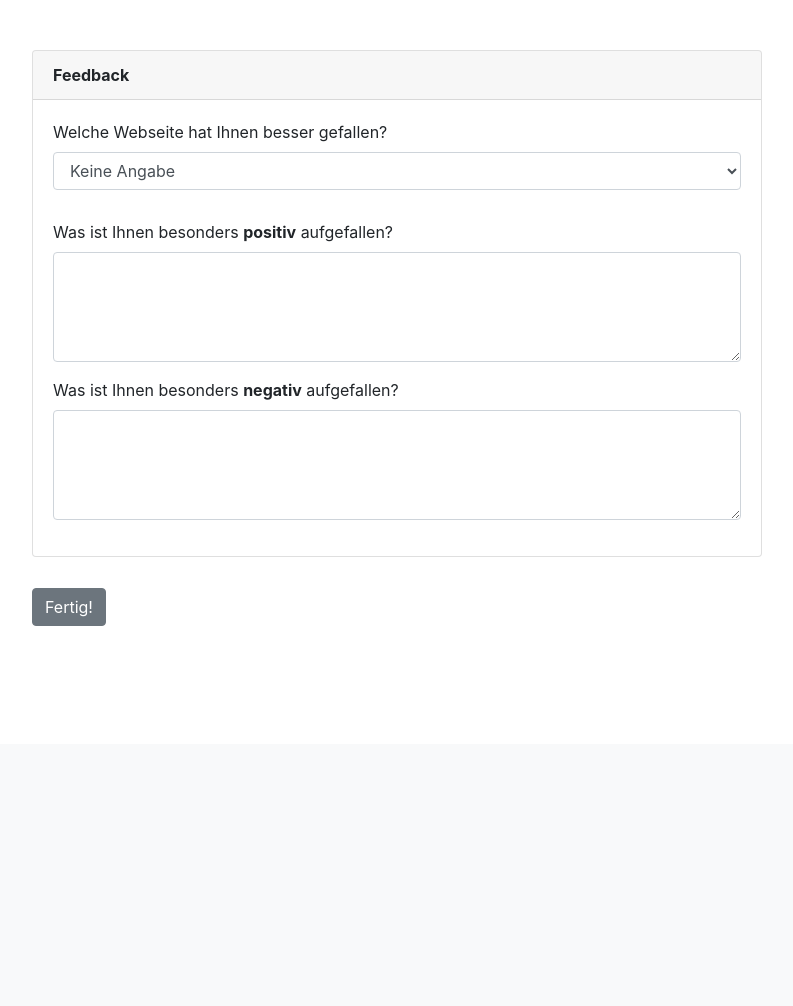
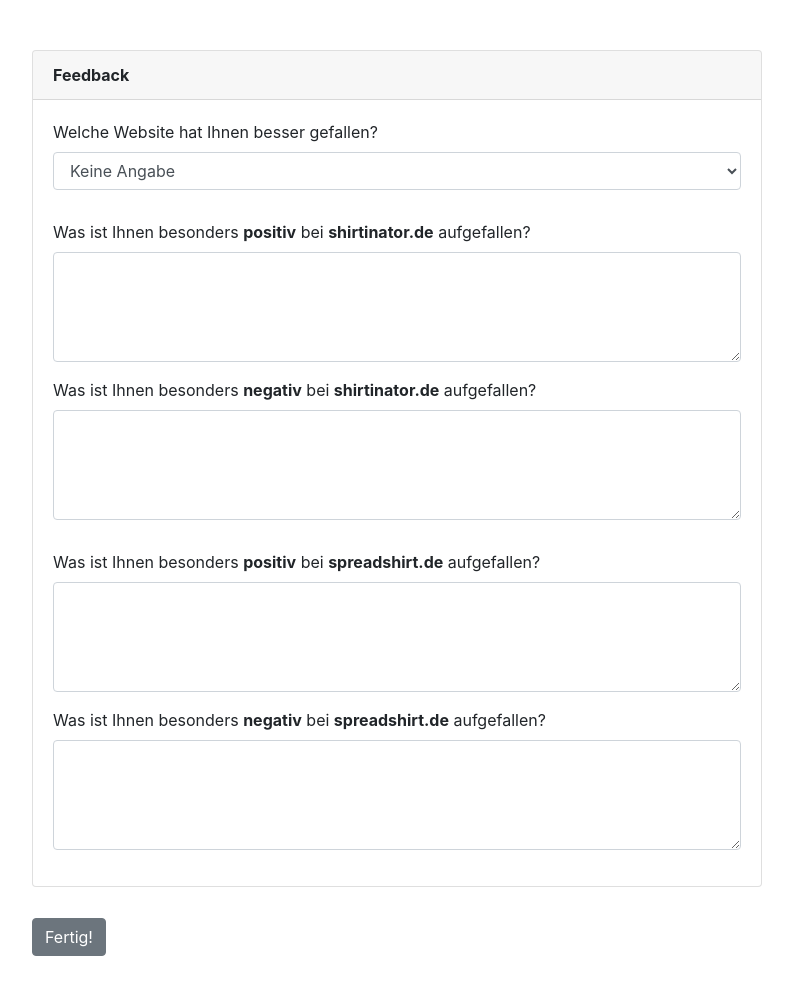
Before and after one commit to severinsimmler/usability-survey, a Python web app: template application/templates/post.html in a window 1280 px wide. Shown: the part 56-1062 px from the top of the page, without its empty margins (243-1036 px from the left). Before the commit the page ends 682 px from the top, so only its background shows below. Run offline with Jinja, Linux system fonts and the light colour scheme; the template is opened without the code that fills it, so the values that code supplies are empty; some libraries are stand-ins or nearby versions.

Commit message:
feat: feedback

```diff
--- a/application/templates/index.html
+++ b/application/templates/index.html
@@ -6,7 +6,7 @@
         <div class="col-sm-2"></div>
         <div class="col-sm-8">
             <h1>Herzlich willkommen!</h1>
-            <p>Im Rahmen dieser Studie wird die Usability der Webseiten <b>spreadshirt.de</b> und <b>shirtinator.de</b>
+            <p>Im Rahmen dieser Studie wird die Usability der Websites <b>spreadshirt.de</b> und <b>shirtinator.de</b>
                 evaluiert. Dabei wird Effizienz, Effektivität und Zufriedenheit anhand verschiedener Parameter
                 gemessen.</p>
             <p>Der Zeitaufwand für die insgesamt vier Fragebögen beläuft sich auf etwa 5 Minuten.</p>
--- a/application/templates/post.html
+++ b/application/templates/post.html
@@ -12,7 +12,7 @@
                     </div>
                     <div class="card-body">
                         <div class="form-group">
-                            <label for="besser">Welche Webseite hat Ihnen besser gefallen?</label>
+                            <label for="besser">Welche Website hat Ihnen besser gefallen?</label>
                             <select class="form-control" id="besser" name="besser">
                                 <option value="unbekannt">Keine Angabe</option>
                                 <option value="shirtinator">shirtinator.de</option>
@@ -21,13 +21,22 @@
                             </select>
                         </div>
                         <div class="form-group" style="margin-top: 30px;">
-                            <label for="positiv">Was ist Ihnen besonders <b>positiv</b> aufgefallen?</label>
-                            <textarea class="form-control" id="positiv" rows="4" name="positiv"></textarea>
+                            <label for="positiv-shirtinator">Was ist Ihnen besonders <b>positiv</b> bei <b>shirtinator.de</b> aufgefallen?</label>
+                            <textarea class="form-control" id="positiv-shirtinator" rows="4" name="positiv-shirtinator"></textarea>
                         </div>
                         <div class="form-group">
-                            <label for="negativ">Was ist Ihnen besonders <b>negativ</b> aufgefallen?</label>
-                            <textarea class="form-control" id="negativ" rows="4" name="negativ"></textarea>
+                            <label for="negativ-shirtinator">Was ist Ihnen besonders <b>negativ</b> bei <b>shirtinator.de</b> aufgefallen?</label>
+                            <textarea class="form-control" id="negativ-shirtinator" rows="4" name="negativ-shirtinator"></textarea>
                         </div>
+                        <div class="form-group" style="margin-top: 30px;">
+                            <label for="positiv-spreadshirt">Was ist Ihnen besonders <b>positiv</b> bei <b>spreadshirt.de</b> aufgefallen?</label>
+                            <textarea class="form-control" id="positiv-spreadshirt" rows="4" name="positiv-spreadshirt"></textarea>
+                        </div>
+                        <div class="form-group">
+                            <label for="negativ-spreadshirt">Was ist Ihnen besonders <b>negativ</b> bei <b>spreadshirt.de</b> aufgefallen?</label>
+                            <textarea class="form-control" id="negativ-spreadshirt" rows="4" name="negativ-spreadshirt"></textarea>
+                        </div>
+
                     </div>
                 </div>
                 <div class="col-sm-2"></div>
--- a/application/templates/pre.html
+++ b/application/templates/pre.html
@@ -21,7 +21,7 @@
                         </div>
                         <div class="form-group">
                             <label for="pseudonym">Alter</label>
-                            <input type="number" class="form-control" id="alter" name="alter" min=10 max=100>
+                            <input type="number" class="form-control" id="alter" name="alter" min=10 max=100 required>
                         </div>
                         <div class="form-group">
                             <label for="bildungsabschluss">Höchster Bildungsabschluss</label>
@@ -35,18 +35,18 @@
                             </select>
                         </div>
                         <div class="form-group" style="margin-top: 30px;">
-                            <label for="beschäftigung">Derzeitige Beschäftigung</label>
+                            <label for="beschäftigung">Derzeitige Beschäftigung bzw. Studienfach</label>
                             <input type="text" class="form-control" id="beschäftigung" name="beschäftigung" required>
                         </div>
                         <div class="form-group">
                             <label for="vorkenntnisse">Haben Sie <b>spreadshirt.de</b> oder <b>shirtinator.de</b>
                                 schon einmal benutzt?</label>
                             <select class="form-control" id="vorkenntnisse" name="vorkenntnisse">
+                                <option value="unbekannt">Keine Angabe</option>
                                 <option value="keine">Nein</option>
                                 <option value="spreadshirt">spreadshirt.de</option>
                                 <option value="shirtinator">shirtinator.de</option>
                                 <option value="beide">Beide</option>
-                                <option value="unbekannt">Keine Angabe</option>
                             </select>
                         </div>
                     </div>
```
Also changed, not shown: application/templates/nasa.html (+8 -7 lines), application/templates/quesi.html (+21 -20 lines).
